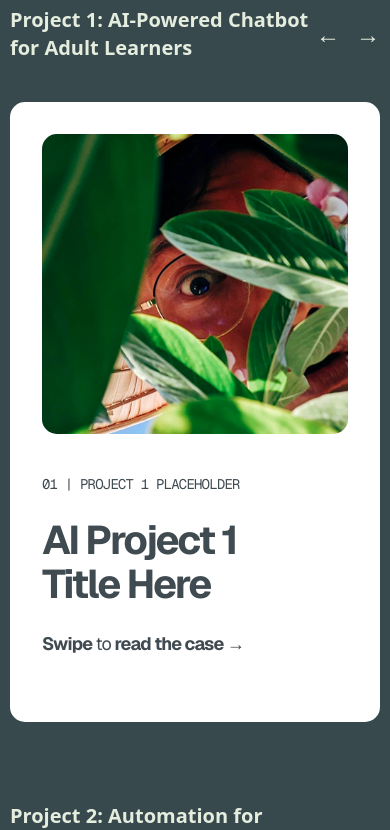
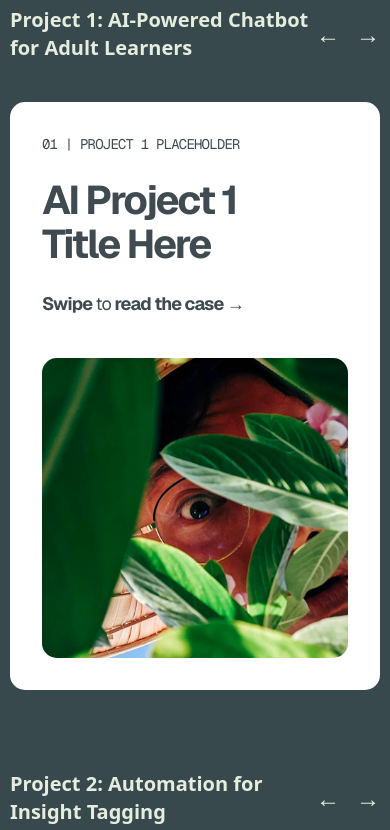
Before and after one commit to prettymanly/studioziff, a Next.js app: page /ai-projects in a window 390 px wide. Shown: the part 2340-3170 px from the top of the page. Built offline with nearby package versions, Linux system fonts and the light colour scheme.

Commit message:
refactor(ProjectCard): adjust layout for mobile view

```diff
--- a/src/components/ProjectCard/ProjectCard.tsx
+++ b/src/components/ProjectCard/ProjectCard.tsx
@@ -41,7 +41,7 @@
     case 'ProjectCover':
       return (
         <div className={`${containerClasses} flex-col md:flex-row md:items-center md:justify-between`}>
-          <div className="flex flex-col justify-between h-full md:w-[392px] mt-10 md:mt-0 mb-8 md:mb-0 order-2 md:order-1">
+          <div className="flex flex-col justify-between h-full md:w-[392px] mb-10 md:mb-0">
             <div>
               <p className="font-mono text-sm md:text-base text-[#404b51] tracking-[-0.8px] mb-6 md:mb-0">{overline}</p>
               <h2
@@ -56,7 +56,7 @@
             )}
           </div>
           {image && (
-            <div className="w-full md:w-[410px] h-[300px] md:h-[580px] bg-[#d9d9d9] rounded-[15px] relative order-1 md:order-2 shrink-0">
+            <div className="w-full md:w-[410px] h-[300px] md:h-[580px] bg-[#d9d9d9] rounded-[15px] relative shrink-0">
               <Image src={image} alt={title || 'Project Image'} fill className="rounded-[15px] object-cover" />
             </div>
           )}
```
